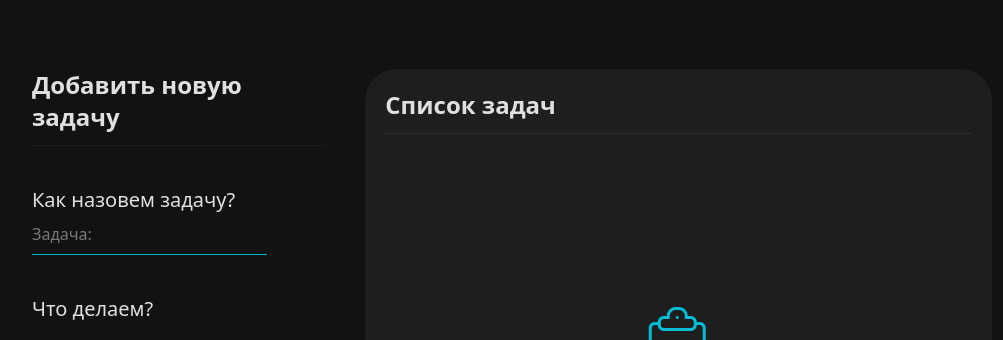
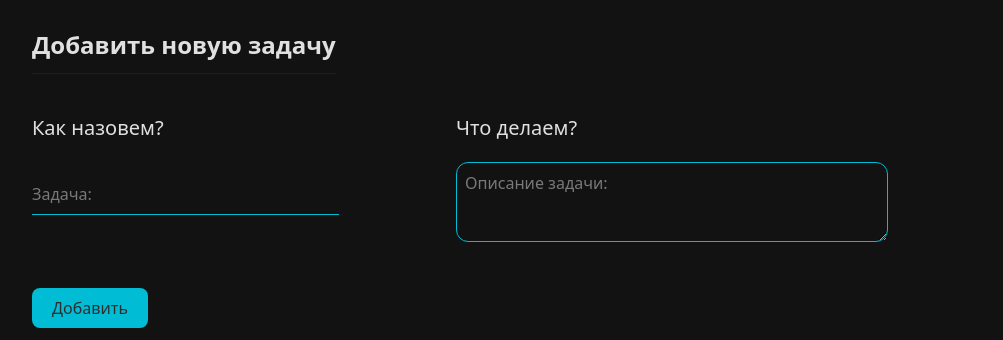
Before and after one commit to kostovrach/todo-list, a plain HTML site: page index.html in a window 1280 px wide. Shown: the part 80-420 px from the top of the page, without its empty margins (128-1131 px from the left). Drawn offline with nearby package versions, Linux system fonts and the light colour scheme; files whose address does not match are found by name.

Commit message:
refactor

```diff
--- a/index.html
+++ b/index.html
@@ -9,52 +9,52 @@
   </head>
   <body class="bg-[#121212] text-[#E0E0E0]">
     <div
-      class="p-5 m-[0_auto] h-screen max-w-[1000px] grid grid-cols-3 grid-rows-[max-content_auto] gap-y-20 gap-x-10"
+      class="p-5 m-[0_auto] h-screen max-w-[1000px] grid grid-cols-3 grid-rows-[max-content_max-content_auto] gap-y-10 gap-x-10"
     >
       <header class="col-span-3 pb-2 border-b border-b-[#1E1E1E]">
         <h1 class="text-center text-4xl font-semibold">To-Do List</h1>
       </header>
-      <aside class="col-span-1 flex flex-col">
+      <aside class="col-span-3">
         <h2
           class="font-semibold text-2xl w-fit pb-3 border-b border-b-[#1E1E1E]"
         >
           Добавить новую задачу
         </h2>
-        <form method="post" action="#" id="addTask" class="mt-10">
-          <div>
-            <label for="taskName" class="block w-4/5 text-xl"
-              >Как назовем задачу?</label
+        <form method="post" action="#" id="addTask" class="mt-10 flex flex-wrap gap-10">
+          <div class="w-[40%]">
+            <label for="taskName" class="block text-xl"
+              >Как назовем?</label
             >
             <input
               type="text"
               name="taskName"
               id="taskName"
-              class="mt-2 pb-2 w-4/5 focus:outline-none border-b border-b-[#00BCD4]"
+              class="mt-10 pb-2 w-4/5 focus:outline-none border-b border-b-[#00BCD4]"
               placeholder="Задача:"
               required
             />
           </div>
-          <div>
-            <label for="taskDesc" class="block mt-10 w-4/5 text-xl"
+          <div class="w-[45%]">
+            <label for="taskDesc" class="block text-xl"
               >Что делаем?</label
             >
             <textarea
               name="taskDesc"
               id="taskDesc"
-              class="mt-5 p-2 w-4/5 rounded-xl min-h-30 max-h-60 focus:outline-none border border-[#00BCD4]"
+              class="mt-5 p-2 rounded-xl w-full min-h-20 max-h-60 focus:outline-none border border-[#00BCD4]"
               placeholder="Описание задачи:"
             ></textarea>
           </div>
           <button
             type="submit"
             id="formButton"
-            class="cursor-pointer px-5 py-2 mt-5 rounded-lg text-[#2E2E2E] bg-[#00BCD4]"
+            class="cursor-pointer h-fit px-5 py-2 rounded-lg text-[#2E2E2E] bg-[#00BCD4]"
           >
             Добавить
           </button>
         </form>
       </aside>
-      <main class="col-span-2 bg-[#1E1E1E] p-5 rounded-4xl overflow-y-auto">
+      <main class="col-span-3 bg-[#1E1E1E] p-5 rounded-4xl overflow-y-auto">
         <h2 class="font-semibold text-2xl pb-3 border-b border-b-[#2E2E2E]">
           Список задач
         </h2>
```
